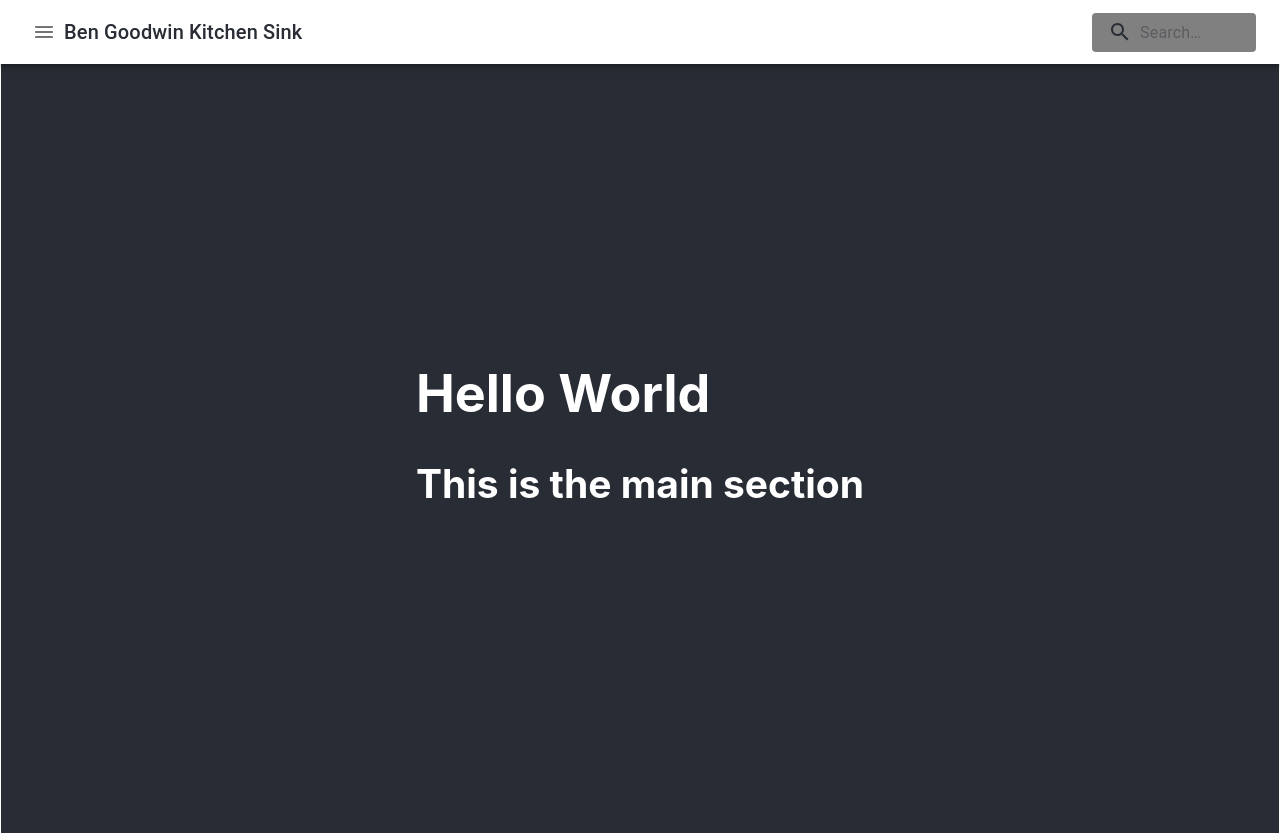
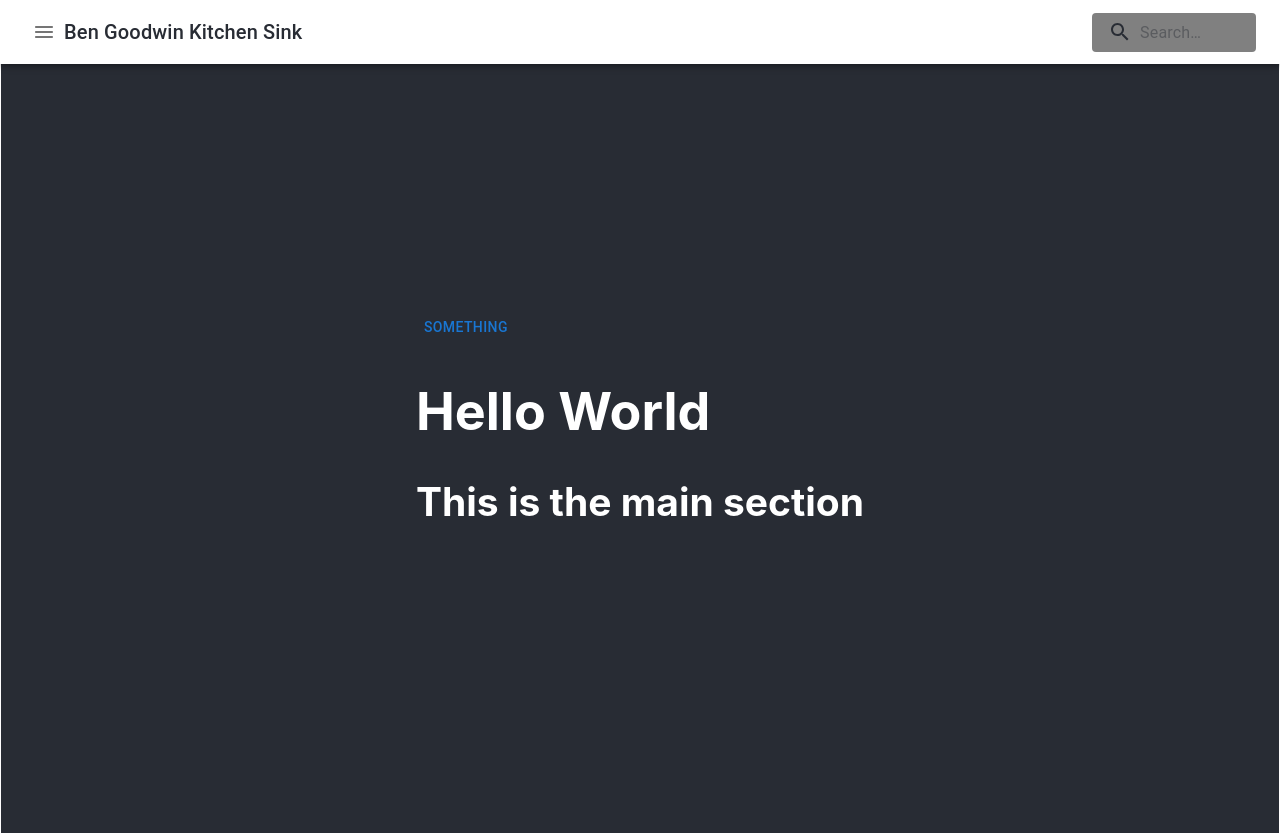
Before and after one commit to benjamin-gdwn/kitchen-sink, a React (Create React App) app: page / in a window 1280 px wide. Built offline with nearby package versions, Linux system fonts and the light colour scheme.

Commit message:
feat: add router

```diff
--- a/package.json
+++ b/package.json
@@ -12,6 +12,7 @@
     "@testing-library/user-event": "^13.5.0",
     "react": "^18.2.0",
     "react-dom": "^18.2.0",
+    "react-router-dom": "^6.26.0",
     "react-scripts": "5.0.1",
     "web-vitals": "^2.1.4"
   },
--- a/src/App.jsx
+++ b/src/App.jsx
@@ -1,12 +1,15 @@
 import './App.css';
-import { LandingPage } from './LandingPage/index';
-import { HeaderBar } from './LandingPage/components/HeaderBar/HeaderBar';
-
+import { Routes, Route } from 'react-router-dom';
+import { ROUTES } from './common/types/index'
+import { NewPage } from './components/new-page/index'
+import { LandingPage } from './components/landing-page/index'
 function App() {
   return (
     <>
-      <HeaderBar/>
-      <LandingPage />
+      <Routes>
+        <Route path={ROUTES.NEW} element={<NewPage />} />
+        <Route path={ROUTES.HOME} element={<LandingPage/>}/>
+      </Routes>
     </>
   );
 }
--- a/src/LandingPage/index.tsx
+++ /dev/null
@@ -1,16 +0,0 @@
-import React from 'react';
-import { useState } from 'react';
-import { MainLayout } from './components/MainLayout/MainLayout';
-
-export const LandingPage = () => {
-  const x = '';
-
-  return (
-    <>
-      <MainLayout>
-        <h1>Hello World</h1>
-        <h2>This is the main section</h2>
-      </MainLayout>
-    </>
-  )
-};
--- /dev/null
+++ b/src/common/types/index.ts
@@ -0,0 +1 @@
+export * from './routes.types'
--- /dev/null
+++ b/src/common/types/routes.types.ts
@@ -0,0 +1,4 @@
+export const ROUTES = {
+  HOME: '/',
+  NEW: '/hello',
+};
--- a/src/LandingPage/components/MenuButton/MenuButton.tsx
+++ b/src/components/landing-page/components/MenuButton/MenuButton.tsx
@@ -1,10 +1,12 @@
-import { useState } from 'react';
+import { PropsWithChildren, useState } from 'react';
 import Menu from '@mui/material/Menu';
 import { Box, IconButton } from '@mui/material';
 import { MenuRounded } from '@mui/icons-material';
 import MenuItem from '@mui/material/MenuItem';
+import { Link } from 'react-router-dom';
+import { ROUTES } from 'src/common/types/routes.types';
 
-export const MenuButton = ()=> {
+export const MenuButton = ({children}: PropsWithChildren)=> {
   const [anchorEl, setAnchorEl] = useState<HTMLButtonElement | null>(null);
 
   const open = anchorEl ? true : false;
@@ -37,7 +39,8 @@ export const MenuButton = ()=> {
           'aria-labelledby': 'basic-button',
         }}
       >
-        <MenuItem onClick={handleClose}>Something</MenuItem>
+
+        <MenuItem onClick={handleClose}></MenuItem>
         <MenuItem onClick={handleClose}>Or Other</MenuItem>
         <MenuItem onClick={handleClose}>Or Neither</MenuItem>
       </Menu>
--- /dev/null
+++ b/src/components/landing-page/index.tsx
@@ -0,0 +1,23 @@
+import { useState } from 'react';
+import { MainLayout } from './components/MainLayout/MainLayout';
+import { Button} from '@mui/material';
+import { Link } from 'react-router-dom';
+import { ROUTES } from 'src/common/types/routes.types';
+import { HeaderBar } from './components/HeaderBar/HeaderBar';
+
+export const LandingPage = () => {
+  const x = '';
+  const linkBtn = <Button>Something</Button>
+  return (
+    <>
+      <HeaderBar/>
+      <MainLayout>
+        <Link to={ROUTES.NEW}>
+          {linkBtn}
+          </Link>
+        <h1>Hello World</h1>
+        <h2>This is the main section</h2>
+      </MainLayout>
+    </>
+  )
+};
--- /dev/null
+++ b/src/components/new-page/index.tsx
@@ -0,0 +1,9 @@
+import React from 'react'
+
+export const NewPage = () => {
+  return (
+    <div>
+      <h1>New Page</h1>
+    </div>
+  )
+};
--- a/src/index.js
+++ b/src/index.js
@@ -2,10 +2,13 @@ import React from 'react';
 import ReactDOM from 'react-dom/client';
 import './index.css';
 import App from './App';
+import { BrowserRouter } from 'react-router-dom';
 
 const root = ReactDOM.createRoot(document.getElementById('root'));
 root.render(
   <React.StrictMode>
-    <App />
+    <BrowserRouter>
+      <App />
+    </BrowserRouter>
   </React.StrictMode>
 );
```
Also changed, not shown: src/components/landing-page/components/HeaderBar/HeaderBar.tsx (renamed from src/LandingPage/components/HeaderBar/HeaderBar.tsx), src/components/landing-page/components/MainLayout/MainLayout.tsx (renamed from src/LandingPage/components/MainLayout/MainLayout.tsx), 1 other file (tests, documents, lock files or other folders).
